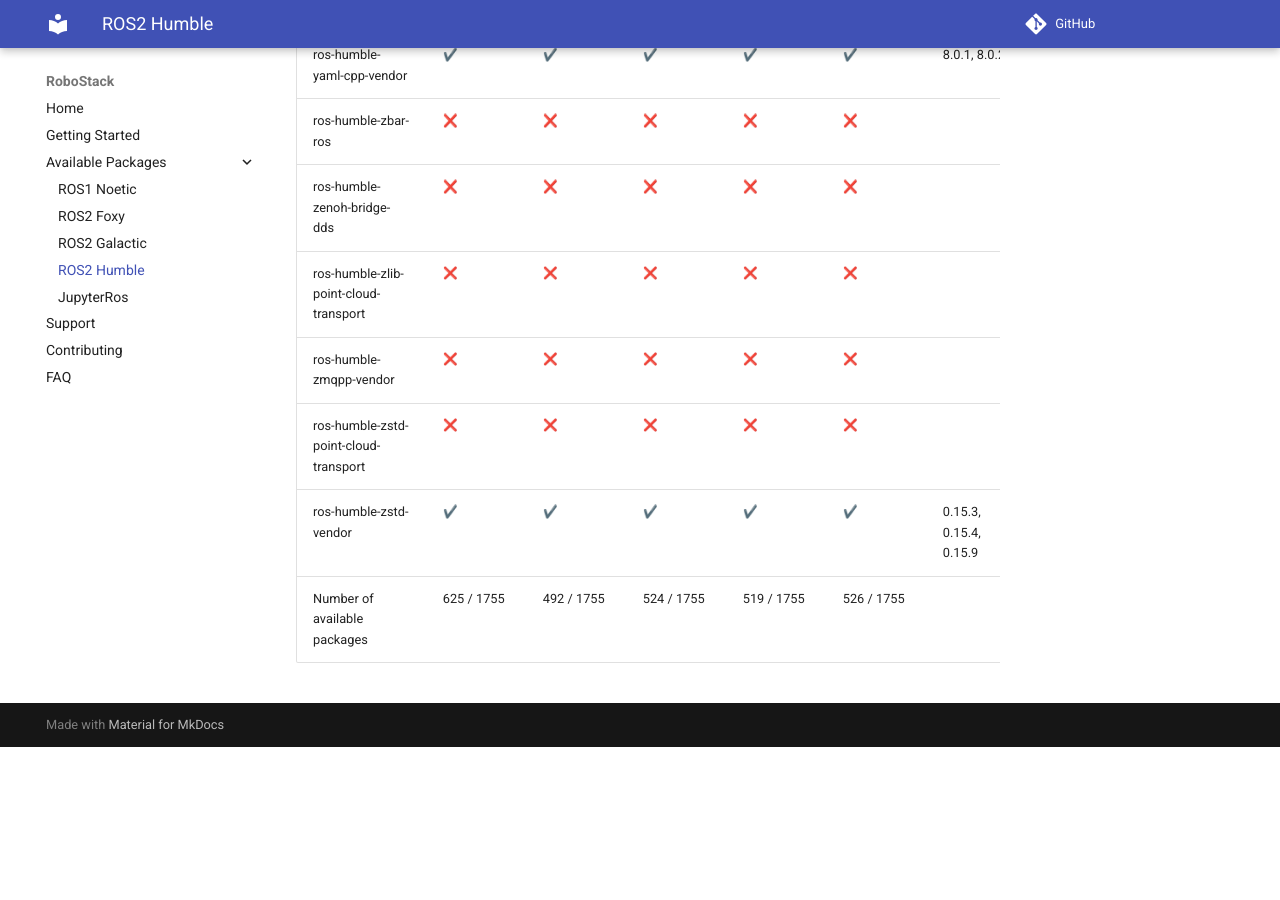
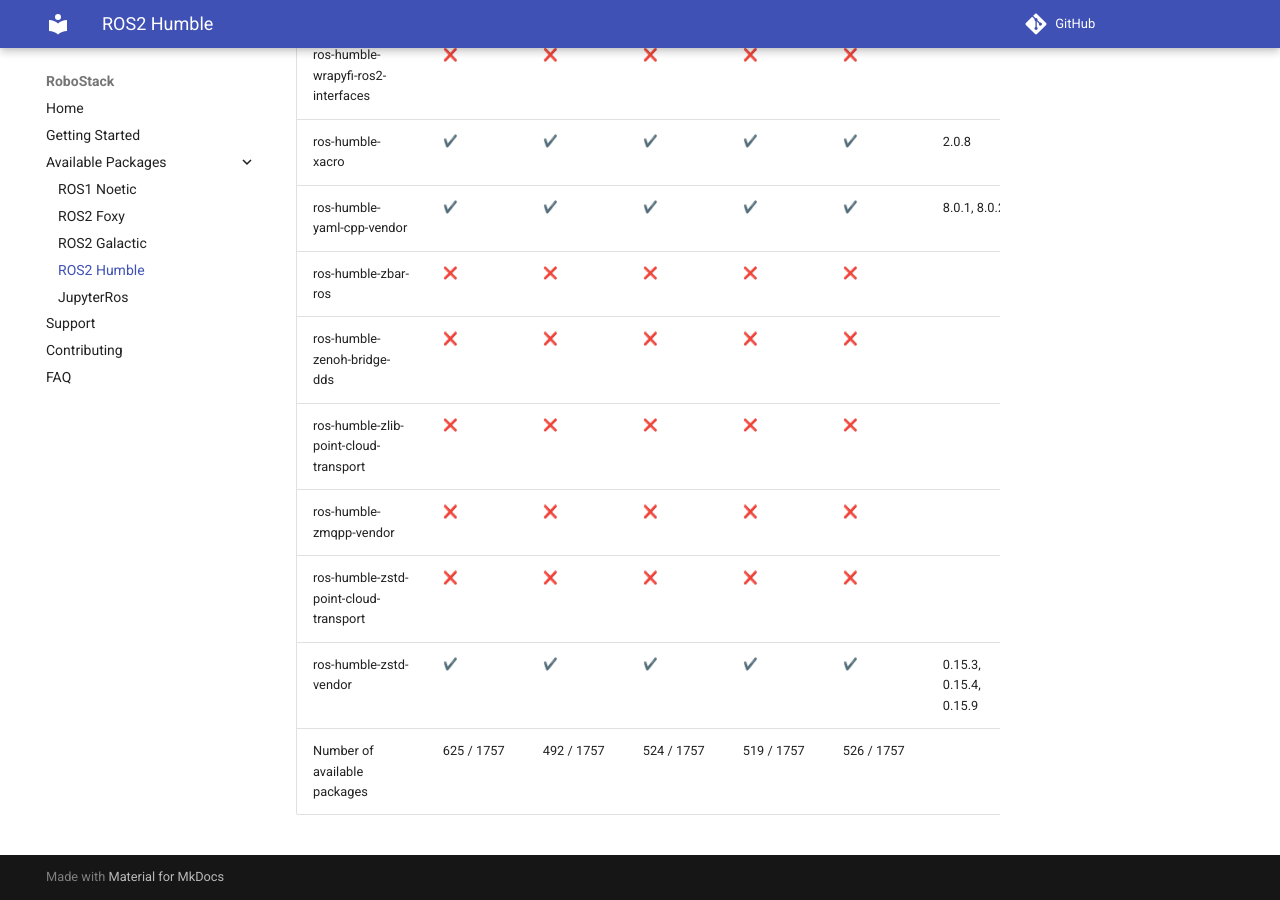
Before and after one commit to RoboStack/robostack.github.io, an MkDocs documentation site: the page built from docs/humble.md, in a window 1280 px wide and 900 px high, scrolled down 136820 px. Built offline with MkDocs 1.6.1 and Material for MkDocs 9.7.7, drawn with Linux system fonts in a browser that asks for light colours; emoji names are drawn with the system emoji font; comment, search, counter and statistics services are not loaded; before the commit the page ends 137567 px from its top, so only the background shows below that; some of the changed text lies outside the part shown.

Commit message:
Update tables

```diff
--- a/docs/humble.md
+++ b/docs/humble.md
@@ -1755,4 +1757,4 @@
 | ros-humble-zmqpp-vendor | :x: { data-sort='0' } | :x: { data-sort='0' } | :x: { data-sort='0' } | :x: { data-sort='0' } | :x: { data-sort='0' } |   |
 | ros-humble-zstd-point-cloud-transport | :x: { data-sort='0' } | :x: { data-sort='0' } | :x: { data-sort='0' } | :x: { data-sort='0' } | :x: { data-sort='0' } |   |
 | ros-humble-zstd-vendor | :heavy_check_mark: { data-sort='1' } | :heavy_check_mark: { data-sort='1' } | :heavy_check_mark: { data-sort='1' } | :heavy_check_mark: { data-sort='1' } | :heavy_check_mark: { data-sort='1' } | 0.15.3, 0.15.4, 0.15.9  |
-| Number of available packages |  625 / 1755 | 492 / 1755 | 524 / 1755 | 519 / 1755 | 526 / 1755 |
+| Number of available packages |  625 / 1757 | 492 / 1757 | 524 / 1757 | 519 / 1757 | 526 / 1757 |
```
Also changed, not shown: other parts of docs/humble.md (+2 -0 lines).
